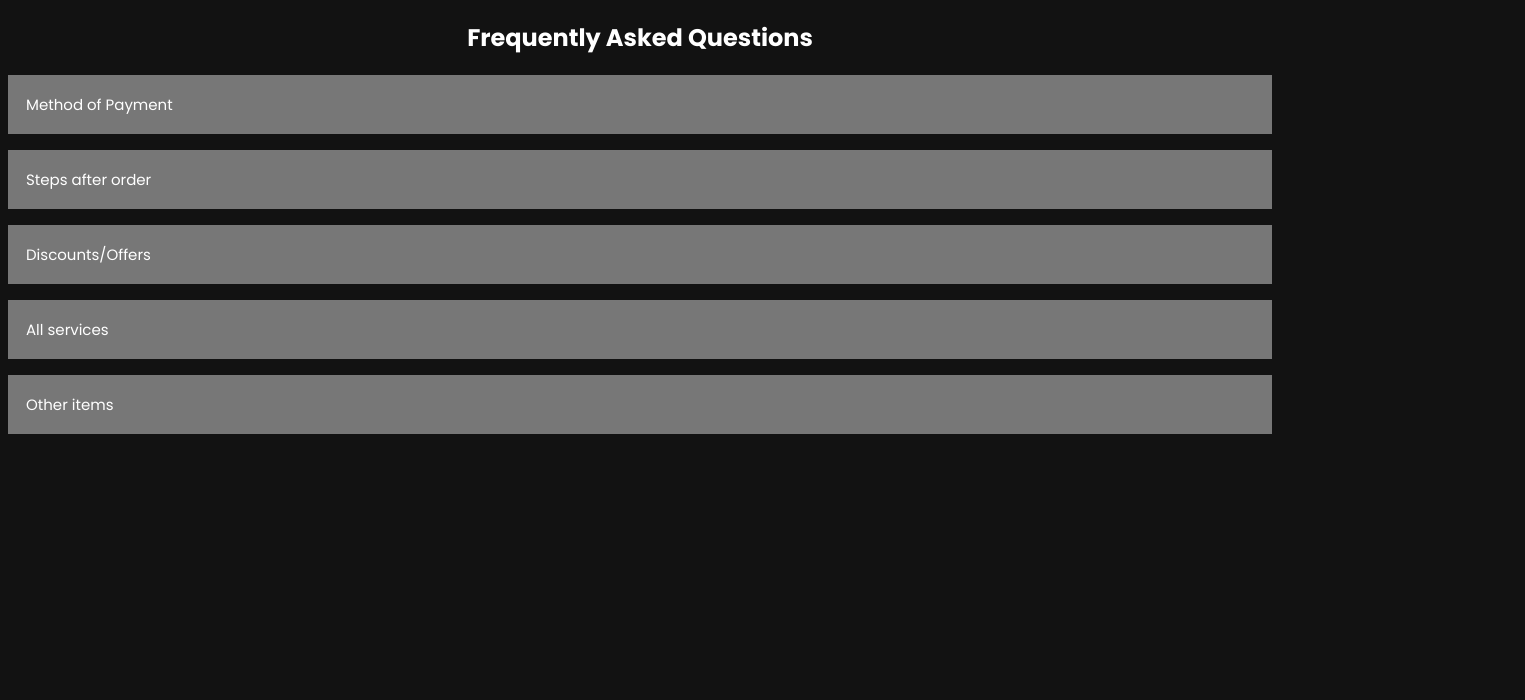
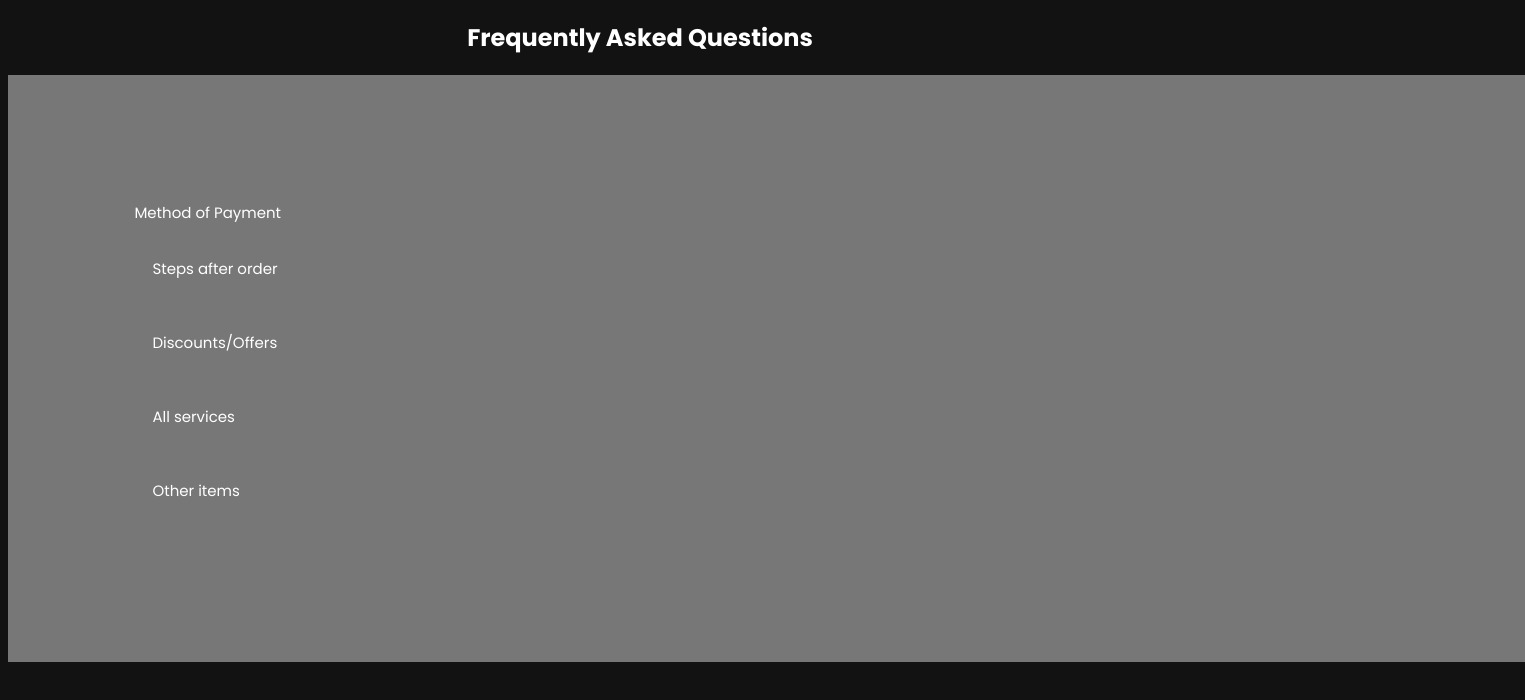
Before and after one commit to anuxious/anoushka-shops, a plain HTML site: page more/faq.html in a window 1280 px wide. Shown: the whole page, 1525 px wide, since content can reach past the window. Drawn offline with Linux system fonts and the light colour scheme.

Commit message:
Update faq.html

```diff
--- a/more/faq.html
+++ b/more/faq.html
@@ -40,7 +40,7 @@ background-color: #121212;
 <body>
 
 <h2 style="color:white; text-align:center;">Frequently Asked Questions</h2>
-
+<div style="padding:10%;>
 <button type="button" class="collapsible">Method of Payment </button>
 <div class="content">
   <p>All payments to be made via <u>paypal</u>. incase of Inavailability of paypal, you can subscribe to my patreon instead. <br>
@@ -72,6 +72,7 @@ I will positively reply back within 36 hours and will deliver product within one
 Custom designs available on request !
   </p>
 </div> <p></p>
+                    </div>
 
 <!--  <button type="button" class="collapsible">Additional Benifits</button>
 <div class="content">
```
